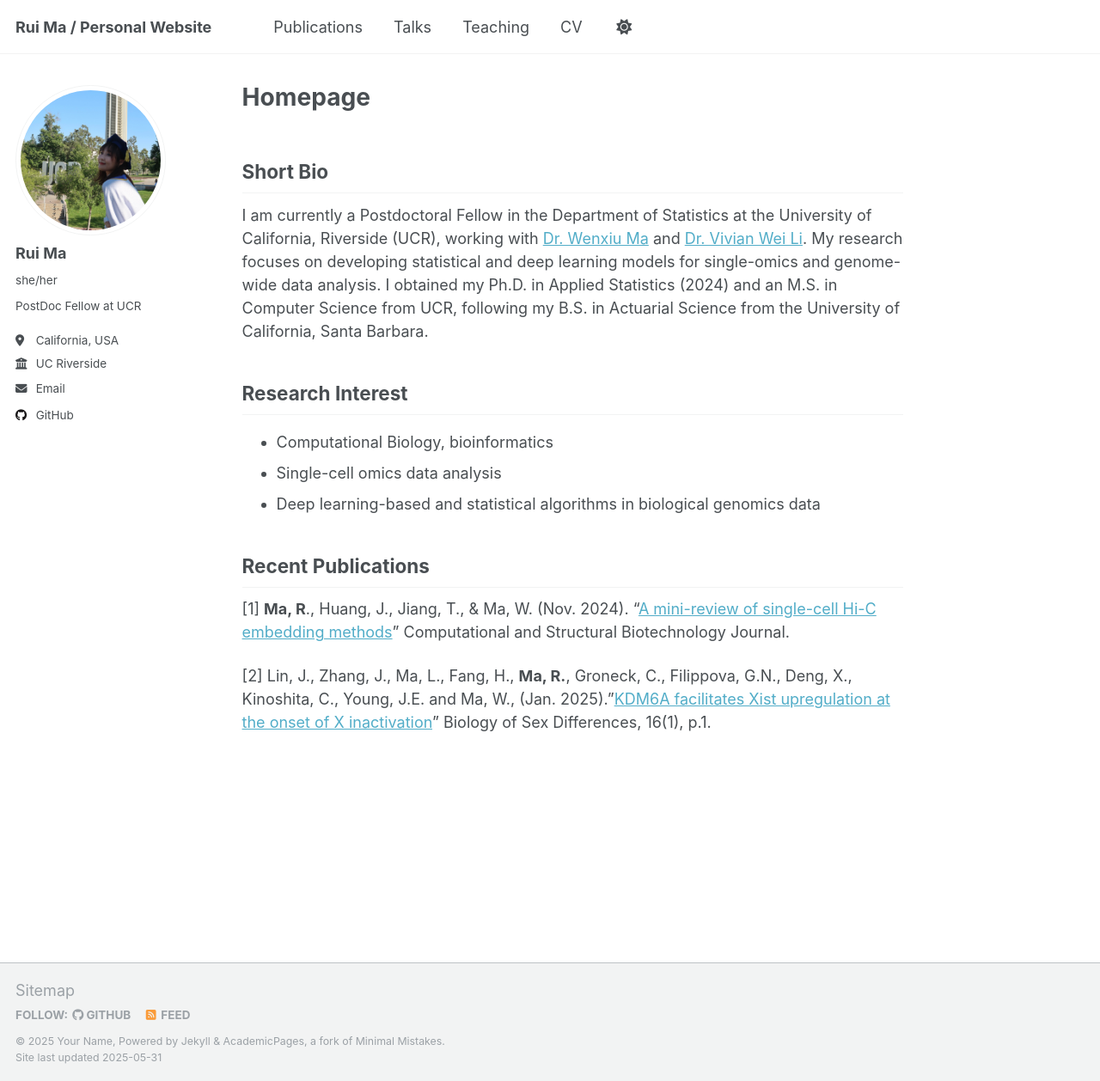
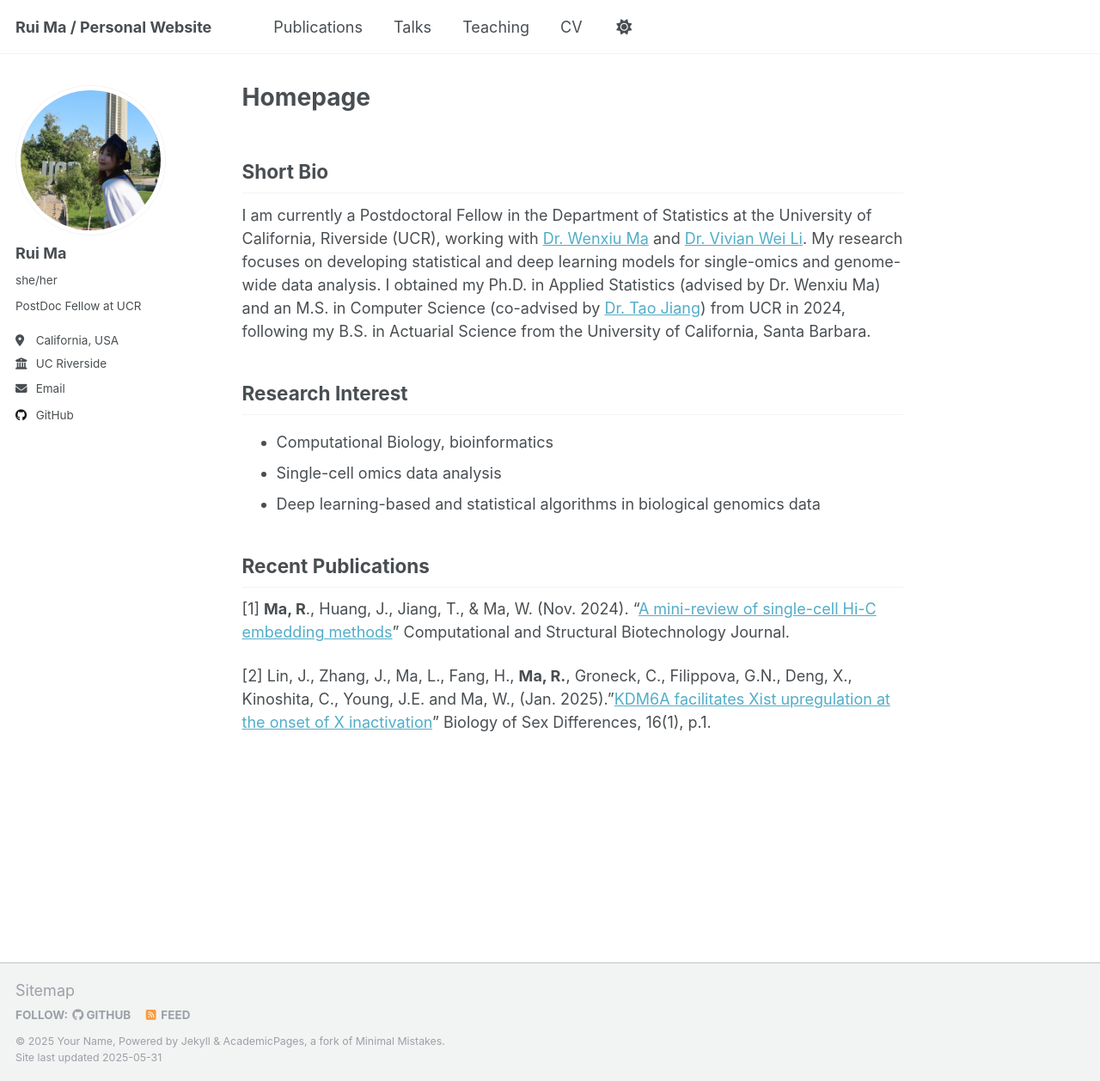
Before and after one commit to rma045/ruima, a Jekyll site: the page built from _pages/about.md, in a window 1280 px wide and 1258 px high. Shown: the whole window at 86% size. Built offline with Jekyll 4.4.1, drawn with Linux system fonts in a browser that asks for light colours.

Commit message:
Update about.md

```diff
--- a/_pages/about.md
+++ b/_pages/about.md
@@ -9,7 +9,7 @@ redirect_from:
 
 Short Bio
 ------
-I am currently a Postdoctoral Fellow in the Department of Statistics at the University of California, Riverside (UCR), working with [Dr. Wenxiu Ma](https://faculty.ucr.edu/~wenxiu/) and [Dr. Vivian Wei Li](https://vivianli.org/#home). My research focuses on developing statistical and deep learning models for single-omics and genome-wide data analysis. I obtained my Ph.D. in Applied Statistics (2024) and an M.S. in Computer Science from UCR, following my B.S. in Actuarial Science from the University of California, Santa Barbara.
+I am currently a Postdoctoral Fellow in the Department of Statistics at the University of California, Riverside (UCR), working with [Dr. Wenxiu Ma](https://faculty.ucr.edu/~wenxiu/) and [Dr. Vivian Wei Li](https://vivianli.org/#home). My research focuses on developing statistical and deep learning models for single-omics and genome-wide data analysis. I obtained my Ph.D. in Applied Statistics (advised by Dr. Wenxiu Ma) and an M.S. in Computer Science (co-advised by [Dr. Tao Jiang](http://www.cs.ucr.edu/~jiang/)) from UCR in 2024, following my B.S. in Actuarial Science from the University of California, Santa Barbara.
 
 Research Interest
 ------
```
